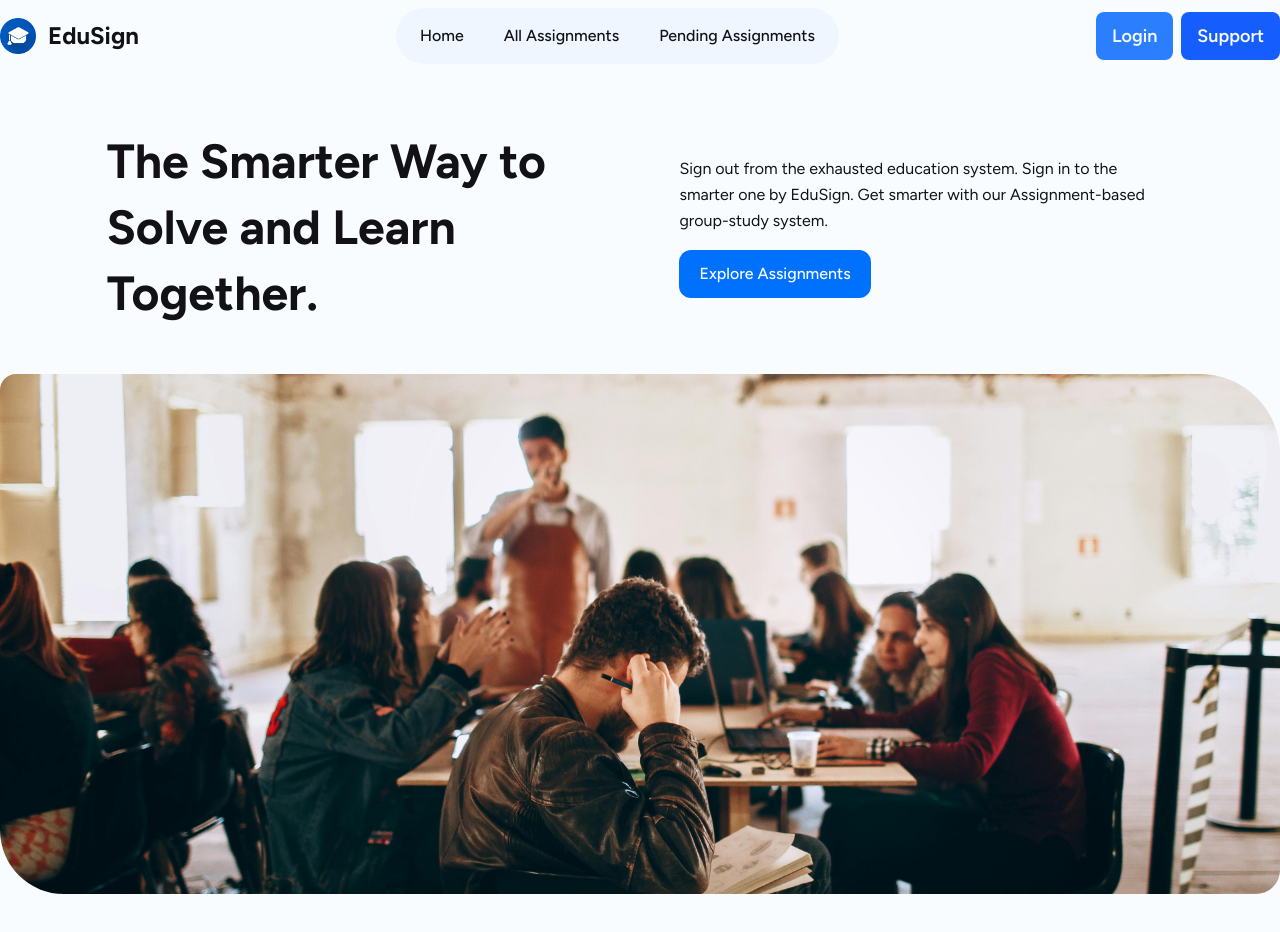
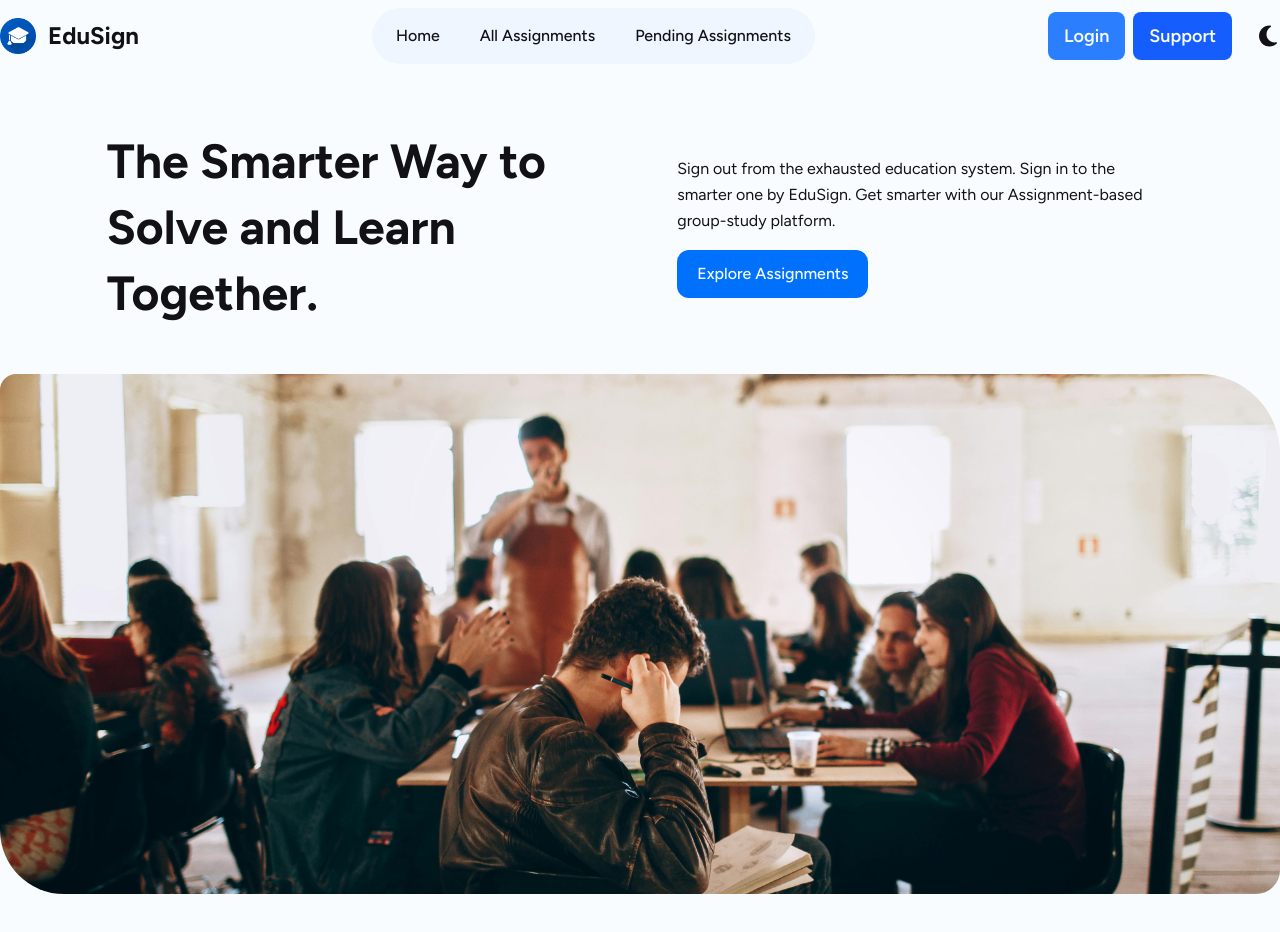
Before and after one commit to mahnafdev/edusign-client, a React (Vite) app: page / in a window 1280 px wide. Shown: the top 932 px of the page. Built offline with nearby package versions, Linux system fonts and the light colour scheme.

Commit message:
feat: implement color theme toggle logic

```diff
--- a/index.html
+++ b/index.html
@@ -1,7 +1,7 @@
 <!DOCTYPE html>
 <html
 	lang="en"
-	class="scheme-light bg-light text-dark font-figtree"
+	class="scheme-light dark:scheme-dark bg-light text-dark font-figtree"
 >
 	<head>
 		<meta charset="UTF-8" />
--- a/package.json
+++ b/package.json
@@ -15,6 +15,7 @@
     "lottie-react": "^2.4.1",
     "react": "^19.0.0",
     "react-dom": "^19.0.0",
+    "react-icons": "^5.5.0",
     "react-router": "^7.6.1",
     "react-router-dom": "^7.6.1",
     "tailwindcss": "^4.1.8"
--- a/src/components/home/Hero.jsx
+++ b/src/components/home/Hero.jsx
@@ -20,7 +20,7 @@ const Hero = () => {
 				<div className="space-y-4">
 					<p className="leading-relaxed">
 						Sign out from the exhausted education system. Sign in to the smarter one
-						by EduSign. Get smarter with our Assignment-based group-study system.
+						by EduSign. Get smarter with our Assignment-based group-study platform.
 					</p>
 					<Link
 						to="/assignments"
--- /dev/null
+++ b/src/components/shared/ToggleTheme.jsx
@@ -0,0 +1,33 @@
+import { useEffect, useState } from "react";
+import { FaSun, FaMoon } from "react-icons/fa6";
+
+const ToggleTheme = ({ buttonClasses = "" }) => {
+	const [theme, setTheme] = useState("light");
+	const handleToggle = () => {
+		const newTheme = theme === "light" ? "dark" : "light";
+		setTheme(newTheme);
+		localStorage.setItem("theme", newTheme);
+		document.documentElement.setAttribute("data-theme", newTheme);
+	};
+	useEffect(() => {
+		const savedTheme = localStorage.getItem("theme");
+		if (savedTheme) {
+			setTheme(savedTheme);
+			document.documentElement.setAttribute("data-theme", savedTheme);
+		}
+	}, []);
+	const ThemeIcon = theme === "light" ? FaMoon : FaSun;
+	return (
+		<button
+			onClick={handleToggle}
+			className={`cursor-pointer ${buttonClasses}`}
+		>
+			<ThemeIcon
+				size={24}
+				className="fill-dark dark:fill-light"
+			/>
+		</button>
+	);
+};
+
+export default ToggleTheme;
--- a/src/index.css
+++ b/src/index.css
@@ -1,5 +1,6 @@
 @import url("https://fonts.googleapis.com/css2?family=Figtree:ital,wght@0,300..900;1,300..900&display=swap");
 @import "tailwindcss";
+@custom-variant dark (&:where([data-theme=dark], [data-theme=dark] *));
 
 @theme {
 	--font-figtree: "Figtree", Verdana, sans-serif;
--- a/src/layouts/Navbar.jsx
+++ b/src/layouts/Navbar.jsx
@@ -1,5 +1,6 @@
 import { NavLink } from "react-router";
 import Logo from "../assets/logo.png";
+import ToggleTheme from "../components/shared/ToggleTheme";
 
 const Navbar = () => {
 	return (
@@ -71,6 +72,7 @@ const Navbar = () => {
 							Support
 						</button>
 					</NavLink>
+					<ToggleTheme buttonClasses="ml-4" />
 				</div>
 			</div>
 		</nav>
```
Also changed, not shown: 1 other file (tests, documents, lock files or other folders).
